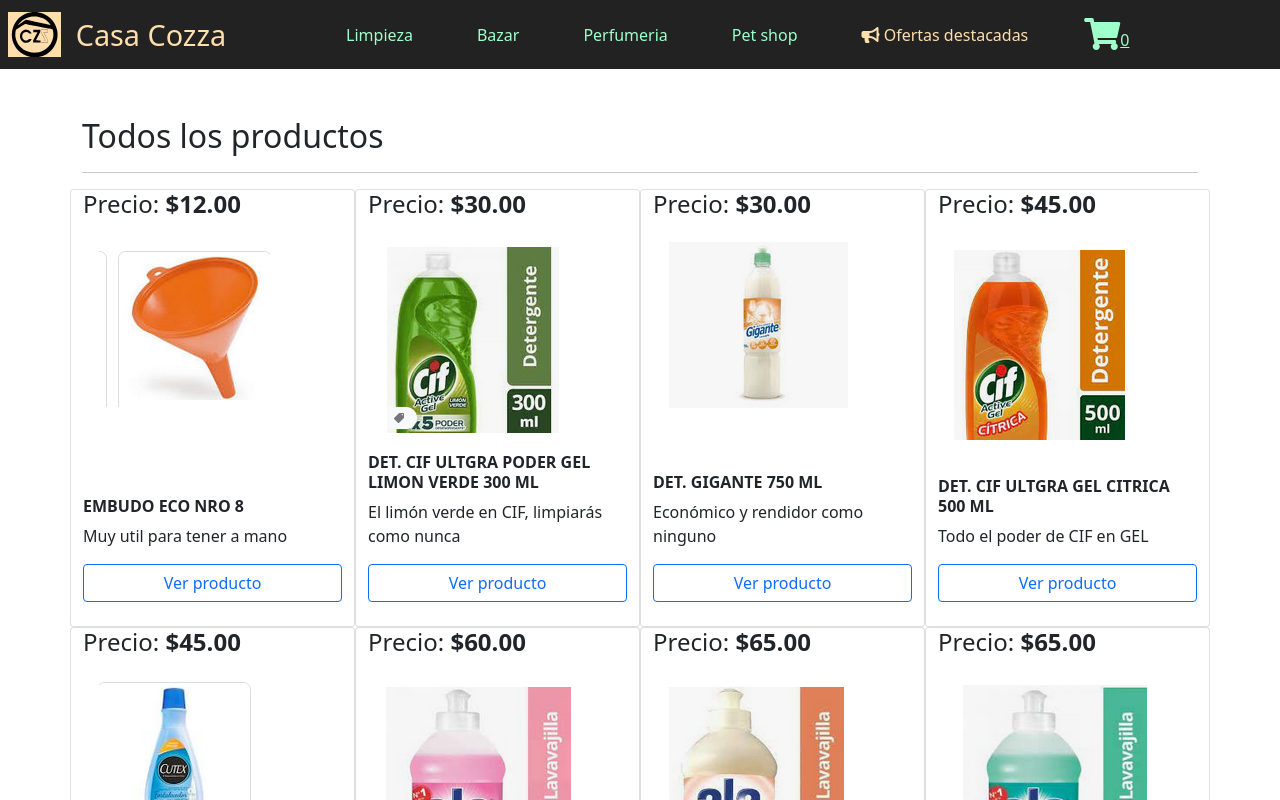
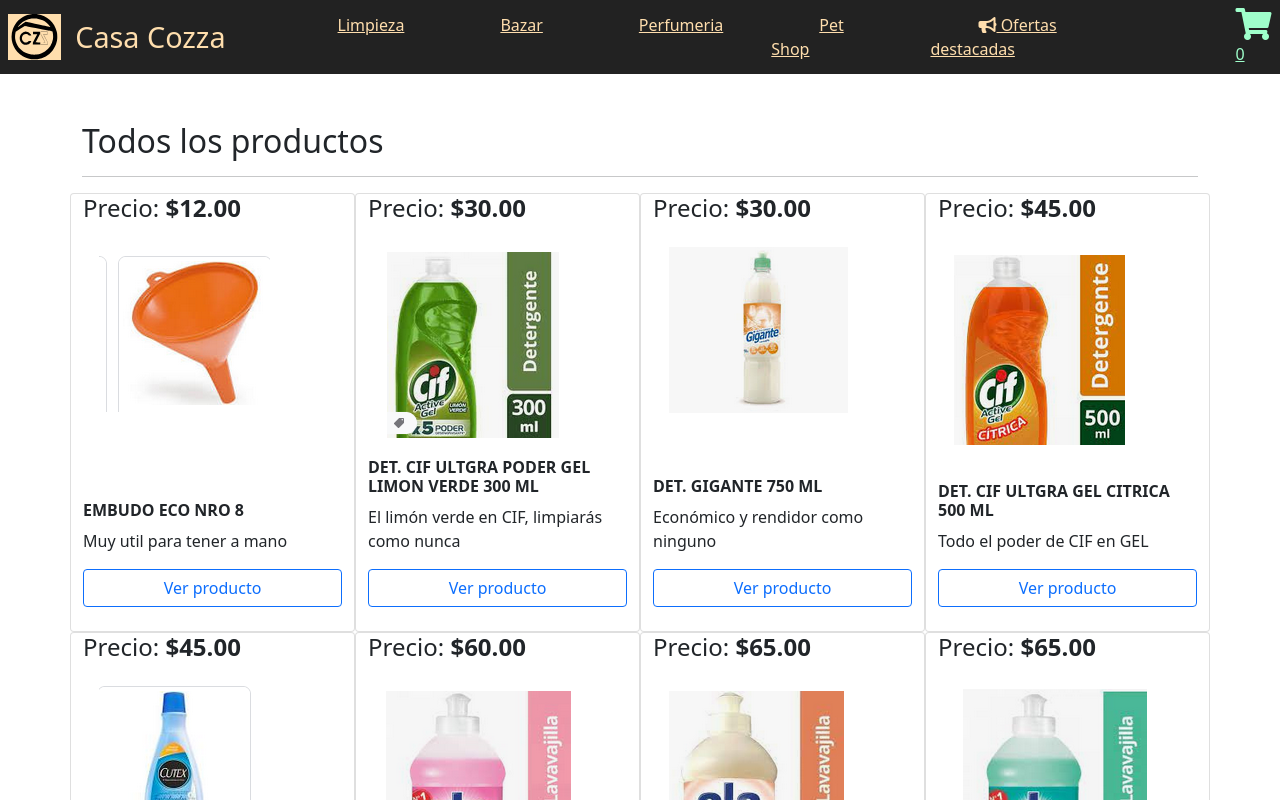
Before and after one commit to mferrayra/casa-cozza, a React (Create React App) app: page / in a window 1280 px wide. Shown: the top 800 px of the page. Built offline with nearby package versions, Linux system fonts and the light colour scheme.

Commit message:
Martin Ferrayra - Fix NavBar Link

```diff
--- a/src/components/NavBar.js
+++ b/src/components/NavBar.js
@@ -3,6 +3,7 @@
 import styled from 'styled-components';
 import {ReactComponent as LogoCozza} from '../assets/images/logo-cozza.svg';
 import { CartWidget } from './CartWidget/CartWidget';
+import { Link } from 'react-router-dom';
 
 const brandColor = "#ffdead";
 
@@ -28,11 +29,21 @@
         <Navbar.Brand href="/">Casa Cozza</Navbar.Brand>
         <Navbar.Collapse id="basic-navbar-nav">
             <Nav className="ml-auto">
-                <Nav.Item><Nav.Link href="/limpieza">Limpieza</Nav.Link></Nav.Item>
-                <Nav.Item><Nav.Link href="/bazar">Bazar</Nav.Link></Nav.Item>
-                <Nav.Item><Nav.Link href="/perfumeria">Perfumeria</Nav.Link></Nav.Item>
-                <Nav.Item><Nav.Link href="/pet-shop">Pet shop</Nav.Link></Nav.Item>
-                <Nav.Item><Nav.Link style={{color: brandColor}} href="/ofertas-destacadas"><i className="fas fa-bullhorn" /> Ofertas destacadas</Nav.Link></Nav.Item>
+                <Nav.Item>
+                  <Link style={{color:brandColor}} className={"mx-5"} to={"/limpieza"}>Limpieza</Link>
+                </Nav.Item>
+                <Nav.Item>
+                  <Link style={{color:brandColor}} className={"mx-5"} to={"/bazar"}>Bazar</Link>
+                </Nav.Item>
+                <Nav.Item>
+                  <Link style={{color:brandColor}} className={"mx-5"} to={"/perfumeria"}>Perfumeria</Link>
+                </Nav.Item>
+                <Nav.Item>
+                  <Link style={{color:brandColor}} className={"mx-5"} to={"pet-shop"}>Pet Shop</Link>
+                </Nav.Item>
+                <Nav.Item>
+                  <Link style={{color:brandColor}} className={"mx-5"} to={"/ofertas-destacadas"}><i className="fas fa-bullhorn" /> Ofertas destacadas</Link>
+                </Nav.Item>
             </Nav>
             <CartWidget />
         </Navbar.Collapse>
```
